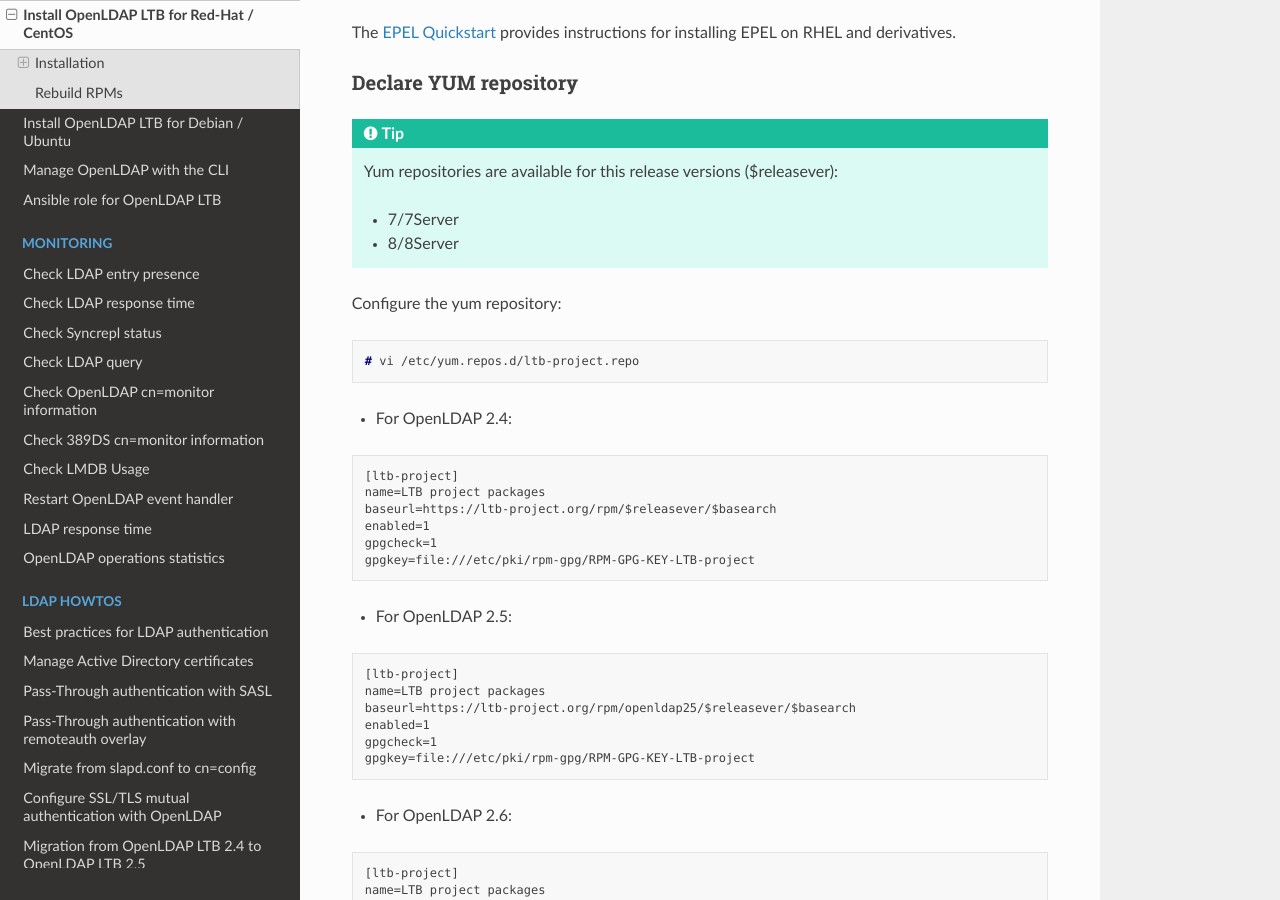
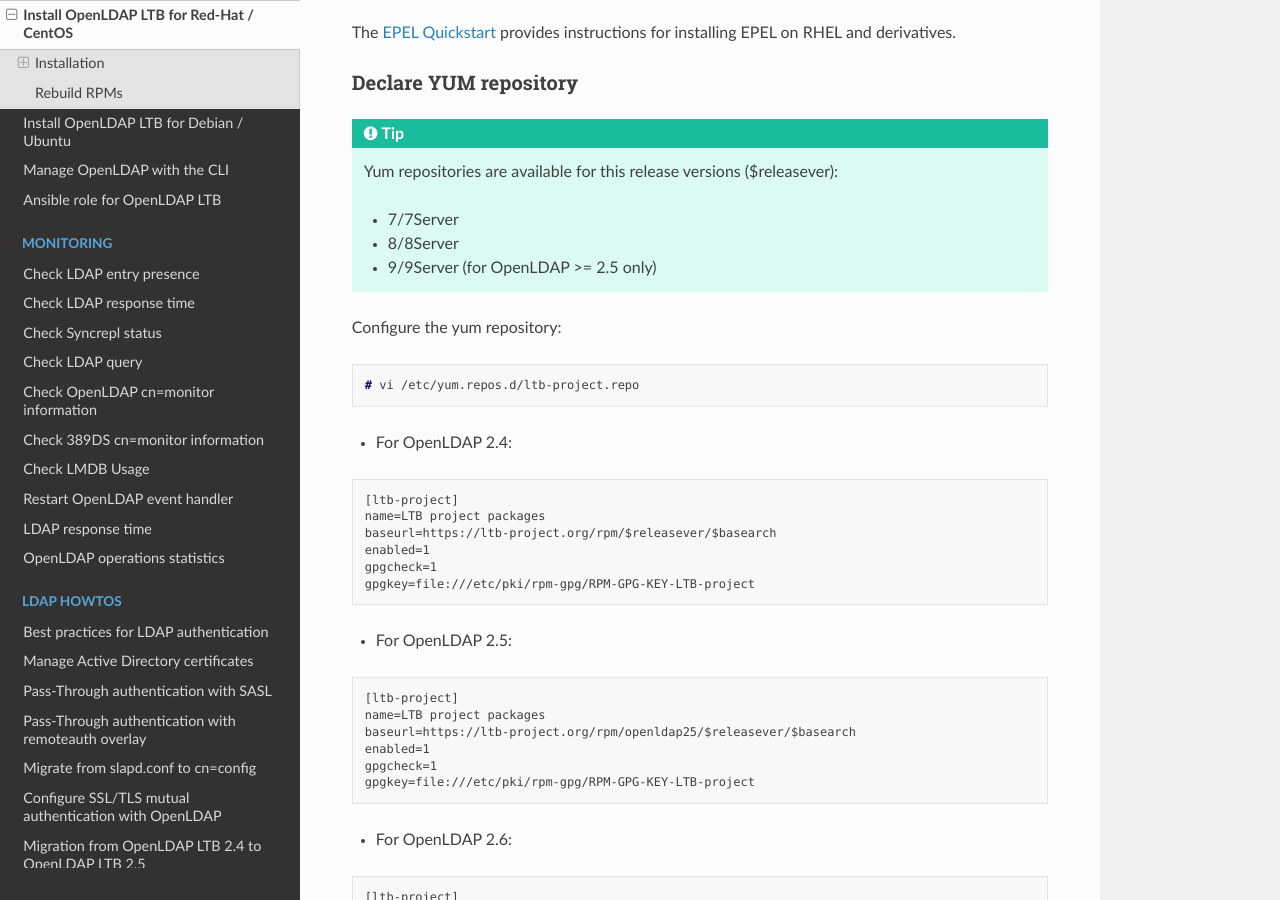
Before and after one commit to ltb-project/documentation, a Sphinx documentation site: the page built from source/openldap-rpm.rst, in a window 1280 px wide and 900 px high, scrolled down 341 px. Built offline with Sphinx 7.4.7 and the Read the Docs theme 2.0.0, drawn with Linux system fonts in a browser that asks for light colours.

Commit message:
Support of EL9 for OpenLDAP RPMs

```diff
--- a/source/openldap-rpm.rst
+++ b/source/openldap-rpm.rst
@@ -25,6 +25,7 @@
 
    * 7/7Server
    * 8/8Server
+   * 9/9Server (for OpenLDAP >= 2.5 only)
 
 Configure the yum repository:
 
```
